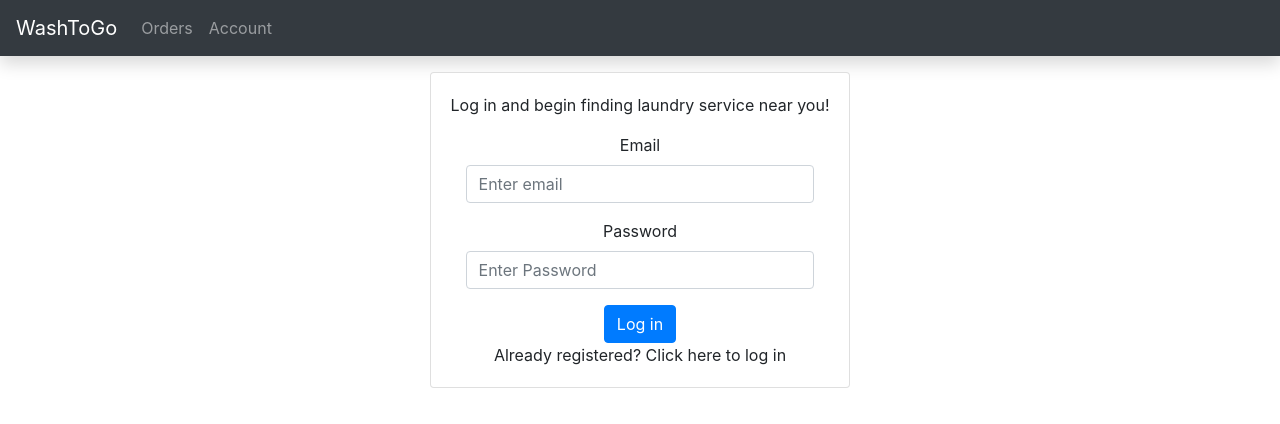
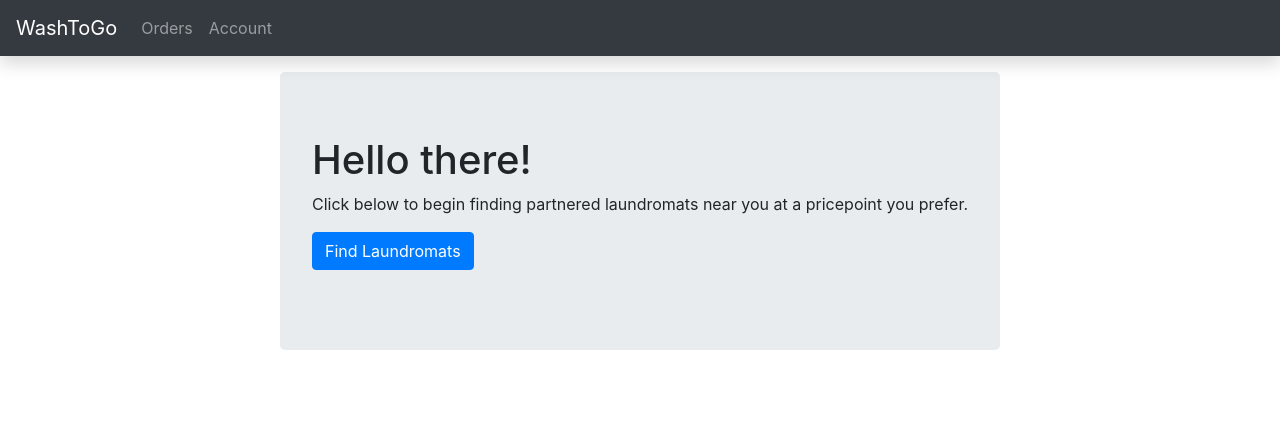
Before and after one commit to b-bista/wash-to-go, a React (Create React App) app in the folder client/: page /home in a window 1280 px wide. Shown: the top 424 px of the page. Built offline with nearby package versions, Linux system fonts and the light colour scheme.

Commit message:
update homepage

```diff
--- a/client/src/App.js
+++ b/client/src/App.js
@@ -7,6 +7,7 @@ import {
   NavLink
 } from 'react-router-dom';
 import LandingPage from './pages/LandingPage/LandingPage';
+import HomePage from './pages/HomePage/HomePage';
 import PostFormPage from './pages/PostFormPage';
 import ShowPostPage from './pages/ShowPostPage';
 import AboutUsPage from './pages/AboutUsPage';
@@ -41,9 +42,10 @@ class App extends React.Component {
     return (
         <Router>
           <Navigation />
-          <div className="container-fluid text-center">
+          <div className="container-fluid">
             <div className="row justify-content-center">
               <Switch>
+                <Route path="/home" component={HomePage} />
                 <Route path="/posts/new" component={PostFormPage} />
                 <Route path="/posts/:id" component={ShowPostPage} />
                 <Route path="/about-us" component={AboutUsPage} />
--- a/client/src/pages/HomePage/HomePage.js
+++ b/client/src/pages/HomePage/HomePage.js
@@ -1,9 +1,18 @@
 import React from 'react'
+import {Jumbotron, Button} from 'react-bootstrap'
 
 export default function HomePage() {
     return (
-        <div>
 
-        </div>
+        <Jumbotron>
+            <h1>Hello there!</h1>
+            <p>
+                Click below to begin finding partnered laundromats near you at a pricepoint you prefer.
+            </p>
+            <p>
+                <Button variant="primary">Find Laundromats</Button>
+            </p>
+        </Jumbotron>
+
     )
 }
```
